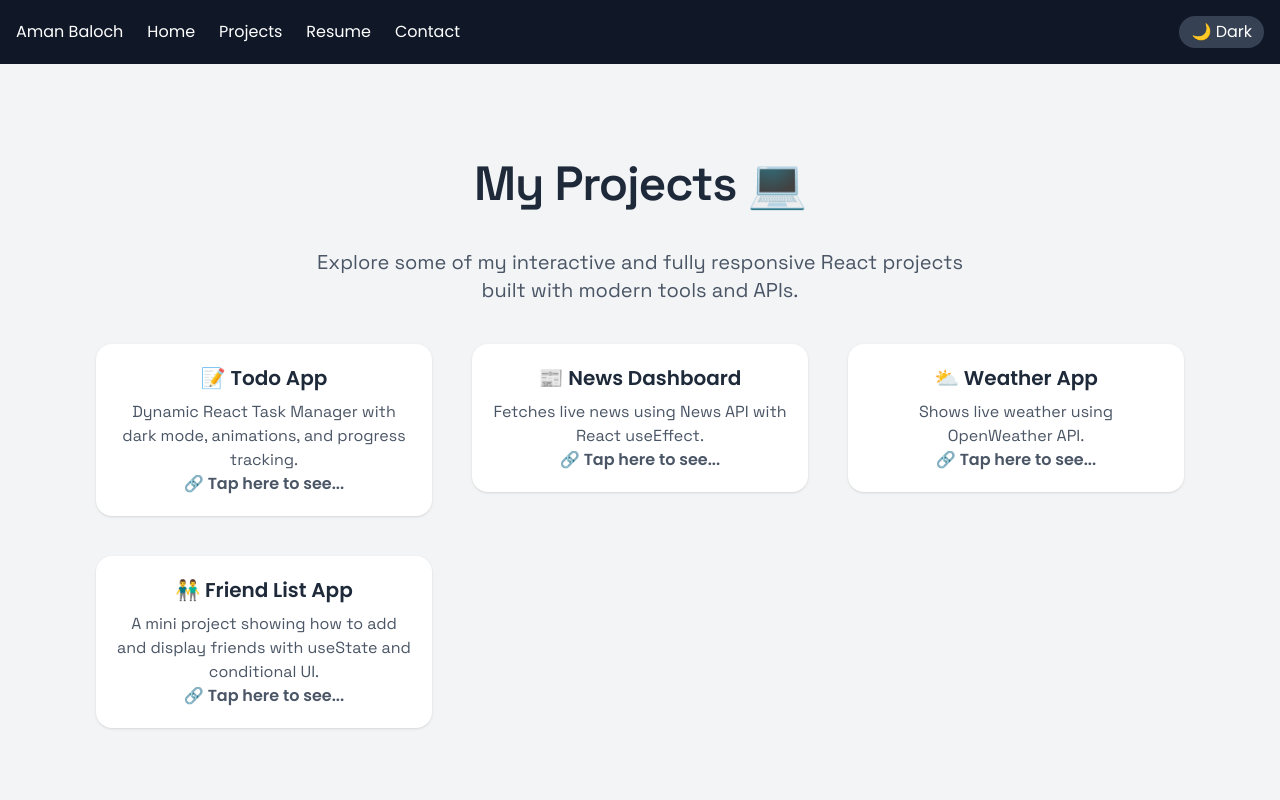
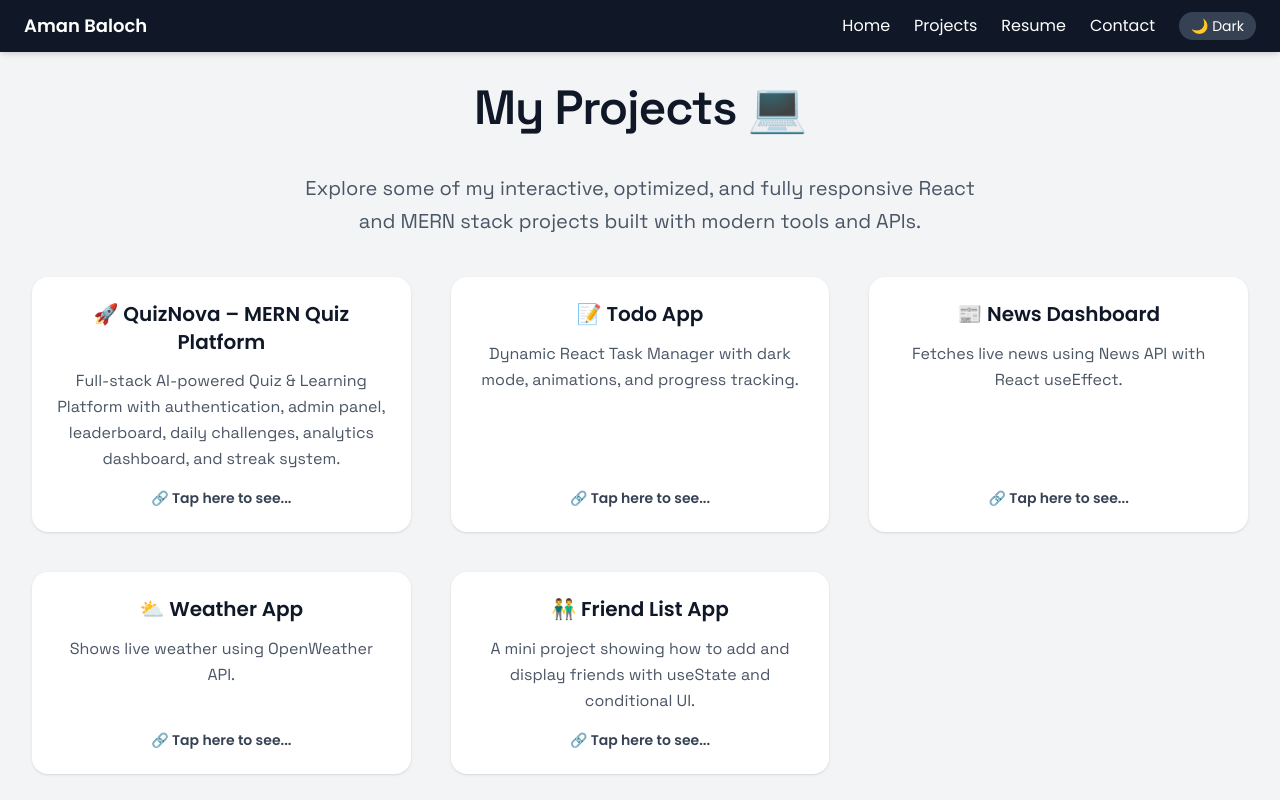
Before and after one commit to codewithAman-256/my-portfolio, a React (Vite) app: page /projects in a window 1280 px wide. Shown: the top 800 px of the page. Built offline with nearby package versions, Linux system fonts and the light colour scheme; the HTML template or start-up script is replaced by a standard one.

Commit message:
update resume

```diff
--- a/src/components/Navbar.jsx
+++ b/src/components/Navbar.jsx
@@ -1,11 +1,12 @@
 import { useState, useEffect } from "react";
-import { Link ,useNavigate } from "react-router-dom";
+import { Link, useNavigate } from "react-router-dom";
 
 export default function Navbar() {
   const [darkMode, setDarkMode] = useState(
     localStorage.getItem("theme") === "dark"
   );
 
+  const [open, setOpen] = useState(false); // ❤️ mobile menu toggle
   const navigate = useNavigate();
 
   useEffect(() => {
@@ -25,20 +26,57 @@ export default function Navbar() {
   const goHome = () => navigate("/");
 
   return (
-    <nav className="flex flex-wrap justify-between items-center p-4 dark:bg-gray-800 bg-gray-900 text-white ">
-      <div className="flex flex-wrap gap-4 sm:gap-6 ">
-        <button onClick={goHome}>Aman Baloch</button>
-        <Link to="/" className="hover:text-yellow-400">Home</Link>
-        <Link to="/projects" className="hover:text-yellow-400">Projects</Link>
-        <Link to="/resume" className="hover:text-yellow-400">Resume</Link>
-        <Link to="/contact" className="hover:text-yellow-400">Contact</Link>
+    <nav className="sticky top-0 z-50 bg-gray-900 dark:bg-gray-800 text-white shadow-md">
+      <div className="max-w-7xl mx-auto px-4 sm:px-6 py-3 flex justify-between items-center">
+
+        {/* Logo */}
+        <button
+          onClick={goHome}
+          className="text-lg font-bold hover:text-yellow-400 transition"
+        >
+          Aman Baloch
+        </button>
+
+        {/* Hamburger Button (Mobile Only) */}
+        <button
+          onClick={() => setOpen(!open)}
+          className="sm:hidden text-2xl focus:outline-none"
+        >
+          ☰
+        </button>
+
+        {/* Desktop Menu */}
+        <div className="hidden sm:flex gap-6 items-center">
+          <Link to="/" className="hover:text-yellow-400 transition">Home</Link>
+          <Link to="/projects" className="hover:text-yellow-400 transition">Projects</Link>
+          <Link to="/resume" className="hover:text-yellow-400 transition">Resume</Link>
+          <Link to="/contact" className="hover:text-yellow-400 transition">Contact</Link>
+
+          <button
+            onClick={toggleDarkMode}
+            className="px-3 py-1 bg-gray-700 dark:bg-gray-200 dark:text-black text-sm rounded-full hover:opacity-90 transition"
+          >
+            {darkMode ? "🔆 Light" : "🌙 Dark"}
+          </button>
+        </div>
       </div>
-      <button
-        onClick={toggleDarkMode}
-        className="mt-2 sm:mt-0 px-3 py-1 text-sm sm:text-base bg-gray-700 text-white dark:bg-gray-100 dark:text-black  rounded-full hover:opacity-90 transition"
-      >
-        {darkMode ? "🔆 Light" : "🌙 Dark"}
-      </button>
+
+      {/* Mobile Menu Dropdown */}
+      {open && (
+        <div className="sm:hidden bg-gray-800 text-white px-4 py-3 space-y-3">
+          <Link onClick={() => setOpen(false)} to="/" className="block hover:text-yellow-400">Home</Link>
+          <Link onClick={() => setOpen(false)} to="/projects" className="block hover:text-yellow-400">Projects</Link>
+          <Link onClick={() => setOpen(false)} to="/resume" className="block hover:text-yellow-400">Resume</Link>
+          <Link onClick={() => setOpen(false)} to="/contact" className="block hover:text-yellow-400">Contact</Link>
+
+          <button
+            onClick={toggleDarkMode}
+            className="px-3 py-1 bg-gray-700 dark:bg-gray-200 dark:text-black text-sm rounded-full hover:opacity-90 transition w-full text-center"
+          >
+            {darkMode ? "🔆 Light Mode" : "🌙 Dark Mode"}
+          </button>
+        </div>
+      )}
     </nav>
   );
 }
--- a/src/components/ProjectCard.jsx
+++ b/src/components/ProjectCard.jsx
@@ -3,15 +3,40 @@ import React from "react";
 export default function ProjectCard({ title, description, link }) {
   return (
     <div
-      className="p-5 bg-white dark:bg-gray-800 rounded-2xl shadow hover:shadow-lg transition transform hover:-translate-y-1"
+      className="
+        p-6
+        bg-white dark:bg-gray-800
+        rounded-2xl
+        shadow
+        hover:shadow-xl
+        transition-all
+        duration-300
+        hover:-translate-y-2
+        flex
+        flex-col
+        justify-between
+        h-full
+      "
     >
-      <h3 className="text-xl font-semibold mb-2">{title}</h3>
-      <p className="text-gray-600 dark:text-gray-300">{description}</p>
+      <div>
+        <h3 className="text-xl font-semibold mb-3 leading-snug">{title}</h3>
+        <p className="text-gray-600 dark:text-gray-300 mb-4 leading-relaxed">
+          {description}
+        </p>
+      </div>
+
       <a
         href={link}
         target="_blank"
-        rel="norefferel"
-        className="text-center dark:text-yellow-200 hover:text-green-500 dark:hover:text-blue-500 text-gray-600 font-bold"
+        rel="noopener noreferrer"
+        className="
+          mt-auto
+          inline-block
+          text-gray-700 dark:text-yellow-300
+          hover:text-green-600 dark:hover:text-blue-400
+          font-semibold
+          text-sm
+        "
       >
         🔗 Tap here to see...
       </a>
--- a/src/pages/Home.jsx
+++ b/src/pages/Home.jsx
@@ -1,58 +1,110 @@
-import React,{useRef} from "react";
+import React from "react";
 import { motion } from "framer-motion";
 import { Link } from "react-router-dom";
 
 export default function Home() {
-
-
-
   return (
-     <motion.div
-      className="text-center  space-y-6 sm:space-y-8"
+    <motion.div
+      className="text-center space-y-6 sm:space-y-8 px-4 sm:px-6 lg:px-10 max-w-5xl mx-auto"
       initial={{ opacity: 0, y: 12 }}
       animate={{ opacity: 1, y: 0 }}
       exit={{ opacity: 0, y: -12 }}
       transition={{ duration: 0.6 }}
     >
+      {/* Profile Photo */}
       <img
-        src="https://avatars.githubusercontent.com/u/9919?v=4"
+        src="AmanKhan.jpg"
         alt="profile"
-        className="w-40 h-40 rounded-full mx-auto mb-6 border-4 border-yellow-400"
+        className="w-40 h-40 rounded-full mx-auto mb-6 border-4 border-yellow-400 object-cover"
       />
 
-      <h1 className="text-3xl sm:text-4xl lg:text-5xl font-bold">Hi — I'm Aman</h1>
-      <p className="text-gray-600 dark:text-gray-300 text-base sm:text-lg lg:text-xl leading-relaxed">
-        MERN Stack Developer. I build responsive web apps with React, Vite, and Tailwind CSS.
+      {/* Name + Tagline */}
+      <h1 className="text-3xl sm:text-4xl lg:text-5xl font-bold">
+        Hi — I'm Aman
+      </h1>
+
+      <p className="text-gray-600 dark:text-gray-300 text-base sm:text-lg lg:text-xl leading-relaxed max-w-2xl mx-auto">
+        MERN Stack Developer. I build responsive web apps with React, Node.js,
+        Express, Vite, and Tailwind CSS.
       </p>
 
+      {/* Resume Button */}
       <motion.div
-        className="flex gap-3 justify-center mb-6"
+        className="flex justify-center mb-6"
         initial={{ opacity: 0 }}
         animate={{ opacity: 1 }}
         transition={{ delay: 0.6 }}
       >
         <Link
           to="/resume"
-          className="px-4 py-2 bg-blue-600 text-white rounded-md hover:bg-blue-700"
+          className="px-5 py-2.5 bg-blue-600 text-white rounded-md hover:bg-blue-700 text-sm sm:text-base"
         >
           Download Resume
         </Link>
-
-
       </motion.div>
 
+      {/* Skills + Current Work Section */}
       <div className="mt-10 grid grid-cols-1 sm:grid-cols-2 gap-6">
-        <div className="p-4 bg-white dark:bg-gray-800 rounded-lg shadow">
-          <h3 className="font-semibold mb-2">Skills</h3>
-          <p className="text-sm text-gray-600 dark:text-gray-300">React, Node.js, Express, MongoDB, Tailwind</p>
+        {/* Skills Box */}
+        <div className="p-5 bg-white dark:bg-gray-800 rounded-lg shadow text-left">
+          <h3 className="font-semibold mb-3 text-lg">Skills</h3>
+
+          <div className="space-y-2 text-sm text-gray-600 dark:text-gray-300">
+
+            <p className="font-semibold">💻 Frontend</p>
+            <p>⚛️ React.js (Hooks, Context API, Routing)</p>
+            <p>📘 JavaScript (ES6+)</p>
+            <p>🎨 Tailwind CSS / Bootstrap</p>
+            <p>📱 Responsive UI Design</p>
+
+            <p className="font-semibold mt-3">🖥 Backend</p>
+            <p>🟩 Node.js</p>
+            <p>🚀 Express.js</p>
+            <p>🔌 REST APIs</p>
+            <p>🔐 JWT Auth + bcrypt</p>
+            <p>🛂 RBAC Access Control</p>
+
+            <p className="font-semibold mt-3">🗄 Database</p>
+            <p>🍃 MongoDB / Mongoose</p>
+            <p>📊 Aggregations / Pagination / CRUD</p>
+
+            <p className="font-semibold mt-3">🛠 Tools & DevOps</p>
+            <p>🐙 Git & GitHub</p>
+            <p>📬 Postman</p>
+            <p>☁️ Render / Vercel</p>
+            <p>📝 VS Code</p>
+
+            <p className="font-semibold mt-3">✨ Other Skills</p>
+            <p>🧠 Problem Solving</p>
+            <p>🏗 Clean Architecture</p>
+            <p>🔍 Debugging & Testing</p>
+            <p>📚 DSA Fundamentals</p>
+          </div>
         </div>
 
-        <div className="p-4 bg-white dark:bg-gray-800 rounded-lg shadow">
-          <h3 className="font-semibold mb-2">Current Work</h3>
-          <p className="text-sm text-gray-600 dark:text-gray-300">Building portfolio features + practicing interviews</p>
+        {/* Current Work */}
+        <div className="p-5 bg-white dark:bg-gray-800 rounded-lg shadow text-left">
+          <h3 className="font-semibold mb-3 text-lg">Current Work</h3>
+
+          <div className="space-y-3 text-sm text-gray-600 dark:text-gray-300">
+            <p>
+              • Designing and developing full-stack web applications using the MERN stack with production-level architecture.
+            </p>
+
+            <p>
+              • Building scalable REST APIs, JWT authentication, admin dashboards, charts, and optimized database models.
+            </p>
+
+            <p>
+              • Enhancing React state management using Context API, custom hooks, and modular UI structure.
+            </p>
+
+            <p>
+              • Deploying cloud-hosted projects and learning modern frameworks & best practices.
+            </p>
+          </div>
         </div>
       </div>
     </motion.div>
-
   );
 }
--- a/src/pages/Projects.jsx
+++ b/src/pages/Projects.jsx
@@ -5,6 +5,12 @@ import { motion } from "framer-motion";
 import ProjectCard from "../components/ProjectCard";
 
 const projects = [
+  {
+    title: "🚀 QuizNova – MERN Quiz Platform",
+    description:
+      "Full-stack AI-powered Quiz & Learning Platform with authentication, admin panel, leaderboard, daily challenges, analytics dashboard, and streak system.",
+    link: "https://quiz-nova-app.vercel.app/",
+  },
   {
     title: "📝 Todo App",
     description:
@@ -31,7 +37,7 @@ const projects = [
 
 export default function Projects() {
   useEffect(() => {
-    AOS.init({ duration: 800, once: true, offset: 100 });
+    AOS.init({ duration: 800, once: true, offset: 80 });
   }, []);
 
   return (
@@ -39,26 +45,41 @@ export default function Projects() {
       initial={{ opacity: 0, y: 10 }}
       animate={{ opacity: 1, y: 0 }}
       exit={{ opacity: 0, y: -10 }}
-      transition={{ duration: 0.6 }}
-      className="min-h-screen bg-gray-100 dark:bg-gray-900 text-gray-800 dark:text-white px-4 sm:px-8 lg:px-16 py-12 sm:py-16"
+      transition={{ duration: 0.5 }}
+      className="text-center space-y-6 sm:space-y-8 "
     >
-      <div className="max-w-7xl mx-auto text-center space-y-6 sm:space-y-10">
+      <div className="max-w-7xl mx-auto text-center space-y-6 sm:space-y-8 lg:space-y-10">
+
+        {/* Title */}
         <h2 className="text-3xl sm:text-4xl lg:text-5xl font-extrabold tracking-tight">
           My Projects 💻
         </h2>
 
-        <p className="text-gray-600 dark:text-gray-300 text-base sm:text-lg lg:text-xl max-w-2xl mx-auto">
-          Explore some of my interactive and fully responsive React projects built with modern
-          tools and APIs.
+        {/* Subtitle */}
+        <p className="text-gray-600 dark:text-gray-300 text-base sm:text-lg lg:text-xl max-w-2xl mx-auto leading-relaxed">
+          Explore some of my interactive, optimized, and fully responsive React and MERN stack projects built with modern tools and APIs.
         </p>
 
-        <div className="mt-10 grid grid-cols-1 sm:grid-cols-2 lg:grid-cols-3 gap-6 sm:gap-8 lg:gap-10">
+        {/* Project Grid */}
+        <div
+          className="
+            mt-10
+            grid
+            grid-cols-1
+            sm:grid-cols-2
+            lg:grid-cols-3
+            gap-6
+            sm:gap-8
+            lg:gap-10
+          "
+        >
           {projects.map((p, i) => (
-            <div data-aos="fade-up" key={i}>
+            <div data-aos="fade-up" key={i} className="h-full">
               <ProjectCard {...p} />
             </div>
           ))}
         </div>
+
       </div>
     </motion.div>
   );
```
Also changed, not shown: public/AmanKhan.jpg (added).
